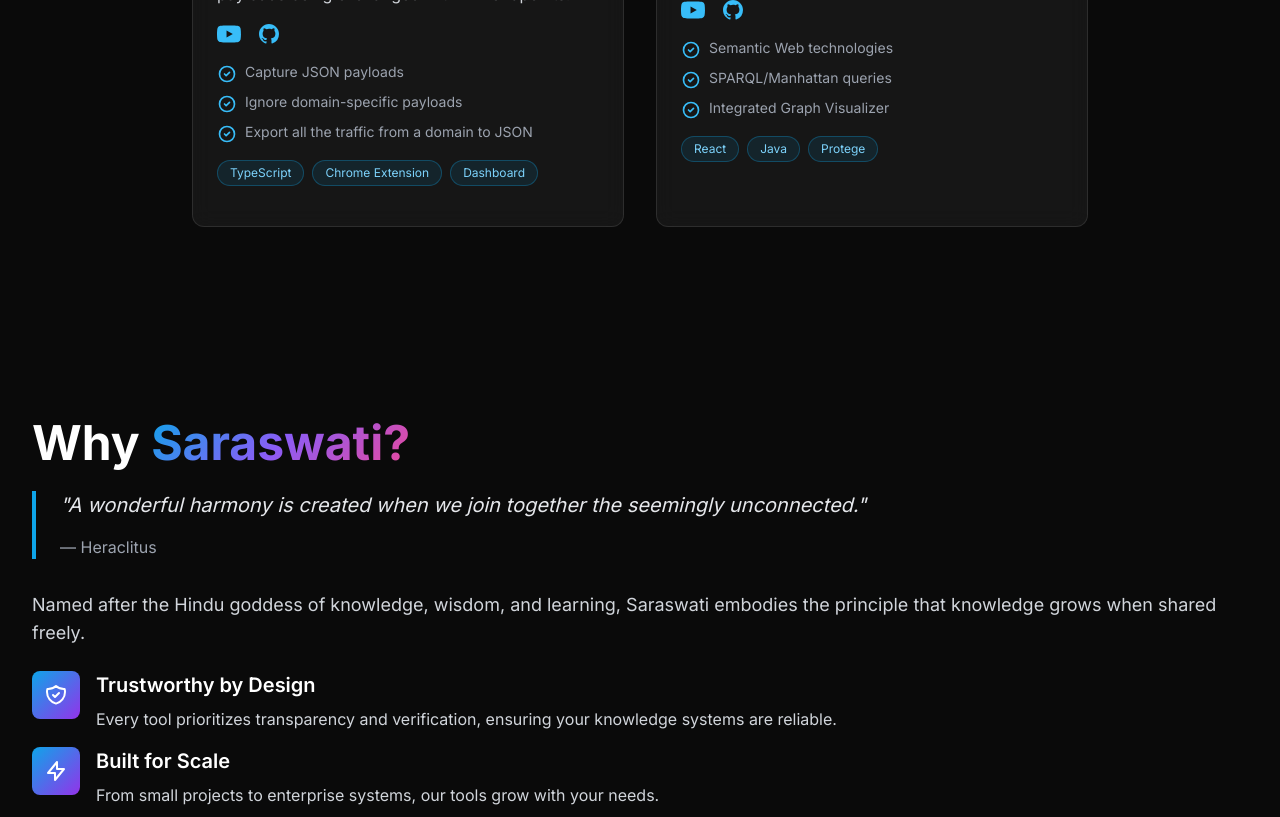
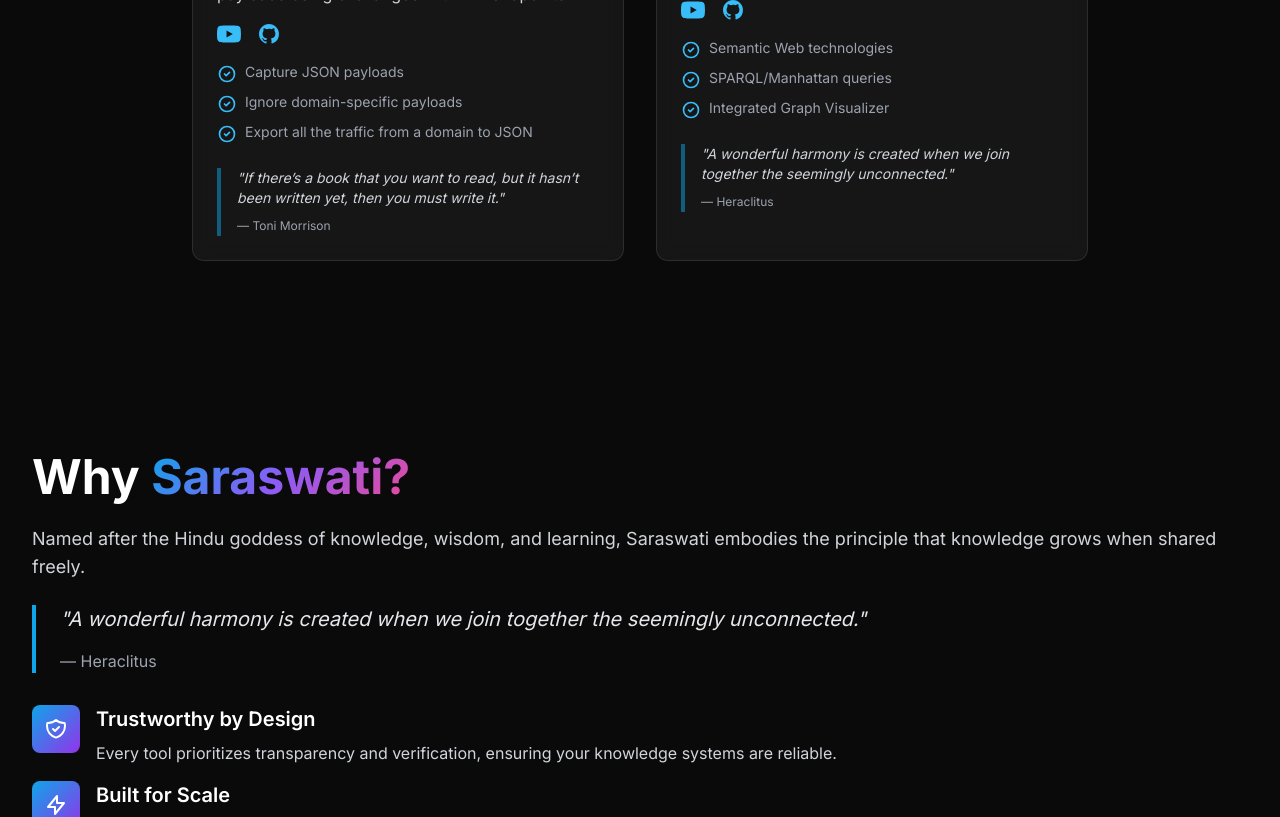
Before and after one commit to saraswatiai/saraswati-site, a React (Vite) app: page / in a window 1280 px wide. Shown: the part 1460-2277 px from the top of the page. Built offline with nearby package versions, Linux system fonts and the light colour scheme.

Commit message:
Verbiage fixing

```diff
--- a/src/components/Footer.tsx
+++ b/src/components/Footer.tsx
@@ -32,7 +32,7 @@ export default function Footer() {
               <span className="text-xl font-bold gradient-text">Saraswati</span>
             </div>
             <p className="text-gray-400 text-sm">
-              Open source tools for defining and managing knowledge sources.
+              Open source tools for defining and managing knowledge.
             </p>
           </div>
 
--- a/src/data/solutions.json
+++ b/src/data/solutions.json
@@ -12,7 +12,9 @@
     "tech": ["TypeScript", "Chrome Extension", "Dashboard"],
     "github": "https://github.com/saraswatiai/peek",
     "demo": "https://youtu.be/90pX19ukKMc",
-    "image": "./peek-thumbnail.png"
+    "image": "./peek-thumbnail.png",
+    "quote": "If there’s a book that you want to read, but it hasn’t been written yet, then you must write it.",
+    "quote_author": "Toni Morrison"
   },
   {
     "id": "maitre",
@@ -27,6 +29,9 @@
     "tech": ["React", "Java", "Protege"],
     "github": "https://github.com/saraswatiai/maitre",
     "demo": "https://youtu.be/hlmTJ0q3cpI",
-    "image": "./maitre-thumbnail.png"
+    "image": "./maitre-thumbnail.png",
+    "quote": "A wonderful harmony is created when we join together the seemingly unconnected.",
+    "quote_author": "Heraclitus"
+
   }
 ]
--- a/src/pages/Home.tsx
+++ b/src/pages/Home.tsx
@@ -196,16 +196,12 @@ export default function Home() {
                   ))}
                 </div>
 
-                <div className="flex flex-wrap gap-2 mb-4">
-                  {solution.tech.map((tech) => (
-                    <span
-                      key={tech}
-                      className="px-3 py-1 bg-primary-500/10 border border-primary-500/30 rounded-full text-xs text-primary-300"
-                    >
-                      {tech}
-                    </span>
-                  ))}
-                </div>
+                <blockquote className="border-l-4 border-primary-500/50 pl-4 mt-6">
+                  <p className="text-sm text-gray-300 italic mb-1">
+                    "{solution.quote}"
+                  </p>
+                  <cite className="text-xs text-gray-400 not-italic">— {solution.quote_author}</cite>
+                </blockquote>
               </Card>
             ))}
           </div>
@@ -219,16 +215,16 @@ export default function Home() {
             <h2 className="text-4xl sm:text-5xl font-bold text-white mb-6">
               Why <span className="gradient-text">Saraswati?</span>
             </h2>
+            <p className="text-lg text-gray-300 mb-6">
+              Named after the Hindu goddess of knowledge, wisdom, and learning, Saraswati embodies the
+              principle that knowledge grows when shared freely.
+            </p>
             <blockquote className="border-l-4 border-primary-500 pl-6 mb-8">
               <p className="text-xl text-gray-200 italic mb-4">
                 "A wonderful harmony is created when we join together the seemingly unconnected."
               </p>
               <cite className="text-gray-400 not-italic">— Heraclitus</cite>
             </blockquote>
-            <p className="text-lg text-gray-300 mb-6">
-              Named after the Hindu goddess of knowledge, wisdom, and learning, Saraswati embodies the
-              principle that knowledge grows when shared freely.
-            </p>
 
             <div className="space-y-4">
               <div className="flex items-start space-x-4">
```
